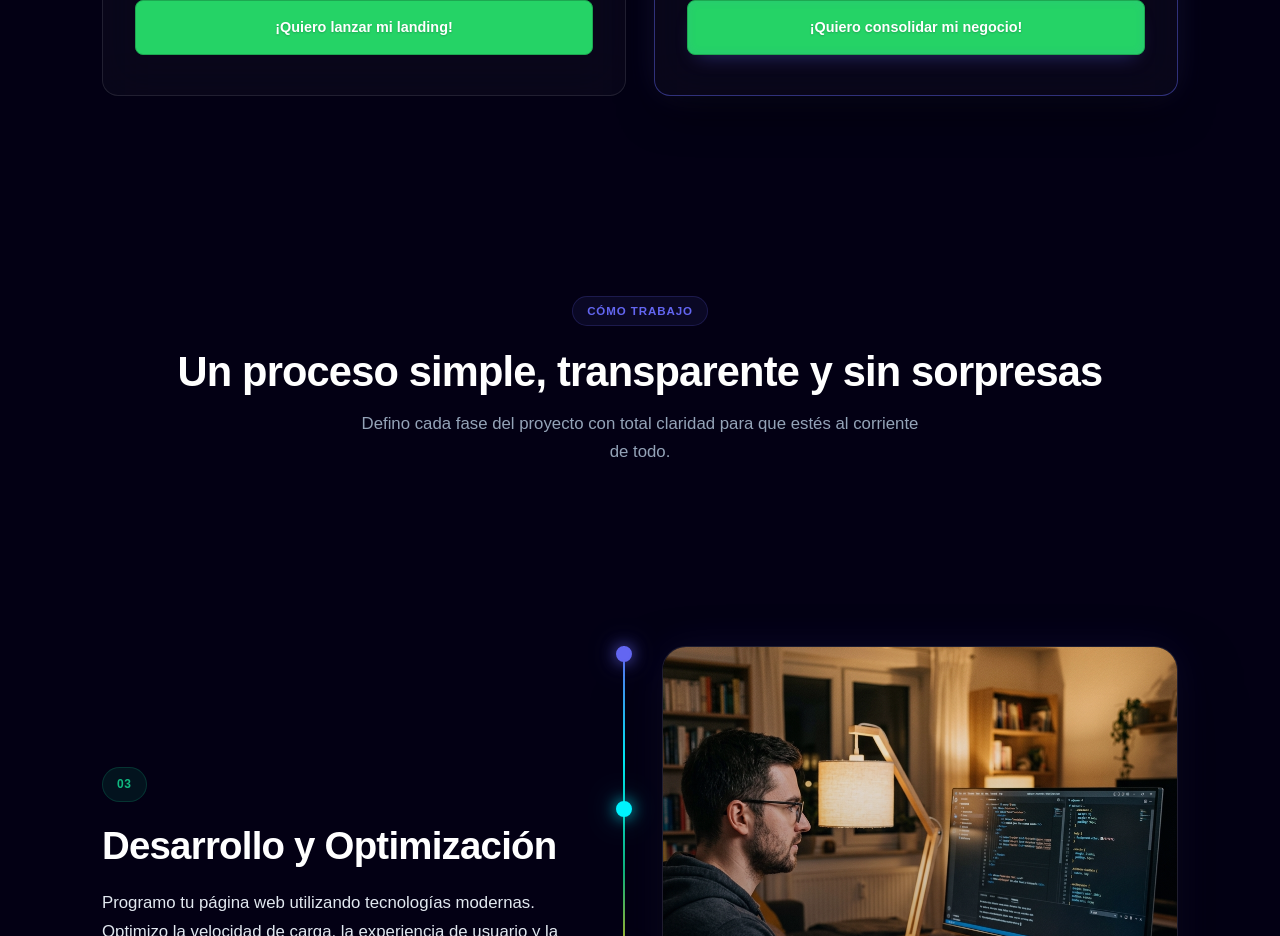
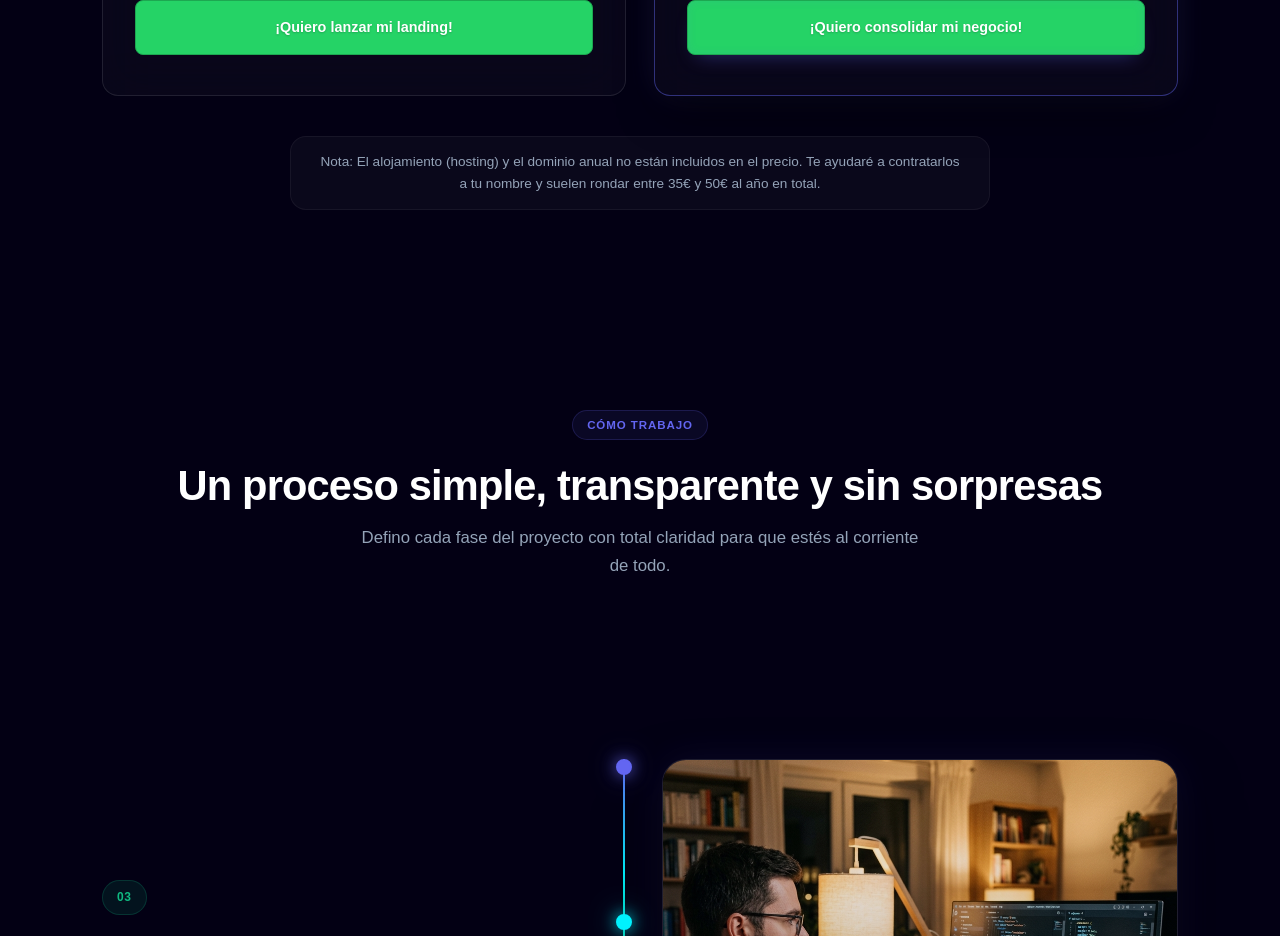
Before and after one commit to polalegredev/portfolio-pol, a React (Vite) app: page / in a window 1280 px wide. Shown: the part 3780-4716 px from the top of the page. Built offline with nearby package versions, Linux system fonts and the light colour scheme.

Commit message:
feat: implement Services component, add multi-language disclaimer, and update styles

```diff
--- a/index_vanilla.html
+++ b/index_vanilla.html
@@ -517,6 +517,10 @@
                 </a>
               </div>
             </div>
+          </div>
+
+          <div class="services-disclaimer reveal active">
+            <p data-i18n="services-disclaimer">Nota: El alojamiento (hosting) y el dominio anual no están incluidos en el precio. Te ayudaré a contratarlos a tu nombre y suelen rondar entre 35€ y 50€ al año en total.</p>
           </div>
         </div>
       </section>
--- a/src/components/Services.jsx
+++ b/src/components/Services.jsx
@@ -185,6 +185,10 @@ export default function Services({ t }) {
             </div>
           </div>
         </div>
+
+        <div className="services-disclaimer reveal active">
+          <p>{t("services-disclaimer")}</p>
+        </div>
       </div>
     </section>
   );
--- a/src/index.css
+++ b/src/index.css
@@ -813,6 +813,24 @@ h4 {
   align-items: stretch;
 }
 
+.services-disclaimer {
+  margin-top: 40px;
+  text-align: center;
+  max-width: 700px;
+  margin-left: auto;
+  margin-right: auto;
+}
+
+.services-disclaimer p {
+  font-size: 0.85rem;
+  color: var(--text-muted);
+  line-height: 1.6;
+  background: rgba(255, 255, 255, 0.03);
+  padding: 14px 24px;
+  border-radius: var(--border-radius-md);
+  border: 1px solid rgba(255, 255, 255, 0.05);
+}
+
 .service-card {
   position: relative;
   overflow: visible !important; /* Allow the popular badge to float outside the card */
--- a/src/translations.js
+++ b/src/translations.js
@@ -48,6 +48,7 @@ export const translations = {
     "service-ideal-landing":
       "[Ideal para: Negocios locales, profesionales independientes o el lanzamiento de un servicio concreto.]",
     "service-link-landing": "¡Quiero lanzar mi landing!",
+    "services-disclaimer": "Nota: El alojamiento (hosting) y el dominio anual no están incluidos en el precio. Te ayudaré a contratarlos a tu nombre y suelen rondar entre 35€ y 50€ al año en total.",
 
     "service-price-corporate-label": "Desde",
     "service-price-corporate-value": "350€",
@@ -309,6 +310,7 @@ export const translations = {
     "service-ideal-landing":
       "[Ideal per a: Negocis locals, professionals independents o el llançament d'un servei concret.]",
     "service-link-landing": "¡Vull llançar la meva landing!",
+    "services-disclaimer": "Nota: L'allotjament (hosting) i el domini anual no estan inclosos en el preu. T'ajudaré a contractar-los al teu nom i acostumen a rondar entre 35€ i 50€ a l'any en total.",
 
     "service-price-corporate-label": "Des de",
     "service-price-corporate-value": "350€",
@@ -569,6 +571,7 @@ export const translations = {
     "service-ideal-landing":
       "[Ideal for: Local businesses, independent professionals, or launching a specific service.]",
     "service-link-landing": "I want to launch my landing page!",
+    "services-disclaimer": "Note: Annual hosting and domain are not included in the price. I will help you set them up under your name (they usually cost around €35 to €50 per year in total).",
 
     "service-price-corporate-label": "From",
     "service-price-corporate-value": "€350",
--- a/styles_vanilla.css
+++ b/styles_vanilla.css
@@ -1235,6 +1235,24 @@ h4 {
   gap: 20px;
 }
 
+.services-disclaimer {
+  margin-top: 40px;
+  text-align: center;
+  max-width: 700px;
+  margin-left: auto;
+  margin-right: auto;
+}
+
+.services-disclaimer p {
+  font-size: 0.85rem;
+  color: var(--text-muted);
+  line-height: 1.6;
+  background: rgba(255, 255, 255, 0.03);
+  padding: 14px 24px;
+  border-radius: var(--border-radius-md);
+  border: 1px solid rgba(255, 255, 255, 0.05);
+}
+
 .service-card .card-inner {
   padding: 32px;
   display: flex;
--- a/translations_vanilla.js
+++ b/translations_vanilla.js
@@ -53,6 +53,7 @@ const translations = {
         "service-ideal-landing":
             "[Ideal para: Negocios locales, profesionales independientes o el lanzamiento de un servicio concreto.]",
         "service-link-landing": "¡Quiero lanzar mi landing!",
+        "services-disclaimer": "Nota: El alojamiento (hosting) y el dominio anual no están incluidos en el precio. Te ayudaré a contratarlos a tu nombre y suelen rondar entre 35€ y 50€ al año en total.",
 
         "service-price-corporate": "Desde 350€",
         "service-title-corporate": "Web Integral (Web Corporativa)",
@@ -244,6 +245,7 @@ const translations = {
         "service-ideal-landing":
             "[Ideal per a: Negocis locals, professionals independents o el llançament d'un servei concret.]",
         "service-link-landing": "¡Vull llançar la meva landing!",
+        "services-disclaimer": "Nota: L'allotjament (hosting) i el domini anual no estan inclosos en el preu. T'ajudaré a contractar-los al teu nom i acostumen a rondar entre 35€ i 50€ a l'any en total.",
 
         "service-price-corporate": "Des de 350€",
         "service-title-corporate": "Web Integral (Web Corporativa)",
@@ -435,6 +437,7 @@ const translations = {
         "service-ideal-landing":
             "[Ideal for: Local businesses, independent professionals, or launching a specific service.]",
         "service-link-landing": "I want to launch my landing page!",
+        "services-disclaimer": "Note: Annual hosting and domain are not included in the price. I will help you set them up under your name (they usually cost around €35 to €50 per year in total).",
 
         "service-price-corporate": "From €350",
         "service-title-corporate": "Comprehensive Web (Corporate)",
```
